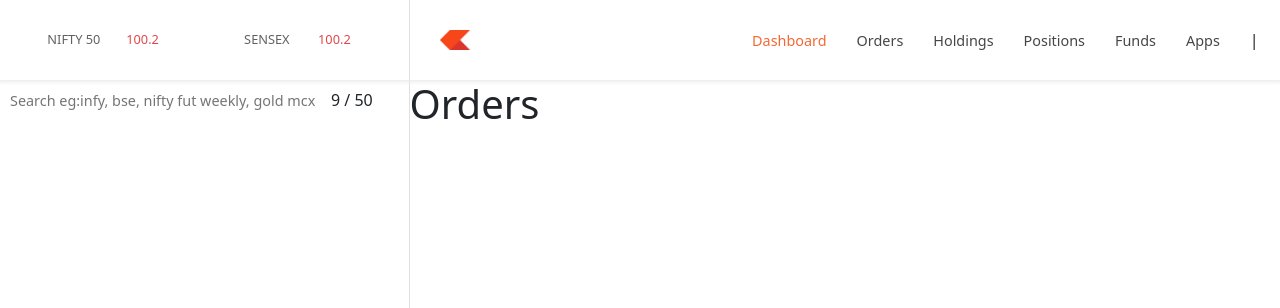
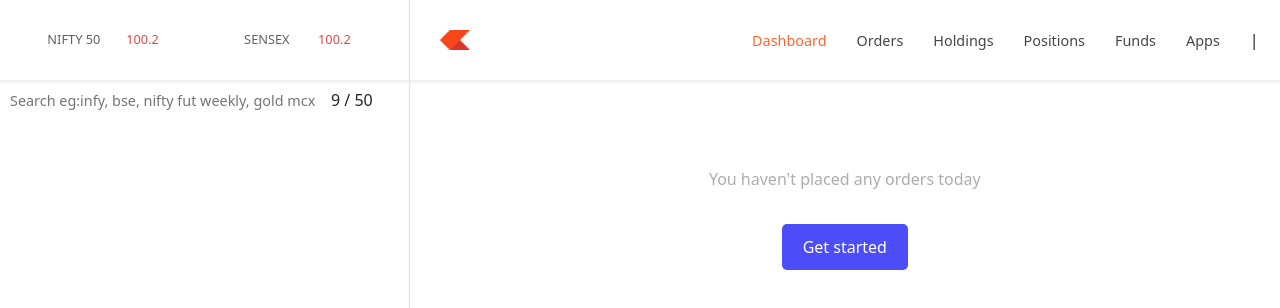
Before and after one commit to TusharPrajapat/Zerodha-Clone, a React (Vite) app in the folder Dashboard/: page /orders in a window 1280 px wide. Shown: the top 308 px of the page. Built offline with nearby package versions, Linux system fonts and the light colour scheme.

Commit message:
setup orders component

```diff
--- a/Dashboard/src/Components/Orders.jsx
+++ b/Dashboard/src/Components/Orders.jsx
@@ -1,7 +1,17 @@
 import React from "react";
+import { Link } from "react-router-dom";
 
 function Orders() {
-  return <h1>Orders</h1>;
+  return (
+    <div className="orders">
+      <div className="no-orders">
+        <p>You haven't placed any orders today</p>
+        <Link to={"/"} className="btn">
+          Get started
+        </Link>
+      </div>
+    </div>
+  );
 }
 
 export default Orders;
--- a/Dashboard/src/index.css
+++ b/Dashboard/src/index.css
@@ -185,3 +185,35 @@
   font-size: 0.8rem;
   color: rgb(72, 194, 55);
 }
+
+.orders {
+  width: 100%;
+  height: 90vh;
+}
+
+.no-orders {
+  display: flex;
+  flex-direction: column;
+  align-items: center;
+  justify-content: center;
+}
+
+.no-orders p {
+  margin-top: 10%;
+  color: rgb(173, 173, 173);
+  font-size: 1rem;
+  font-weight: 400;
+}
+
+.btn {
+  text-decoration: none;
+  background: rgb(77, 77, 248);
+  padding: 10px 20px;
+  border-radius: 5px;
+  color: #fff;
+  margin-top: 2%;
+}
+
+.btn:hover {
+  background: rgb(110, 110, 253);
+}
```
